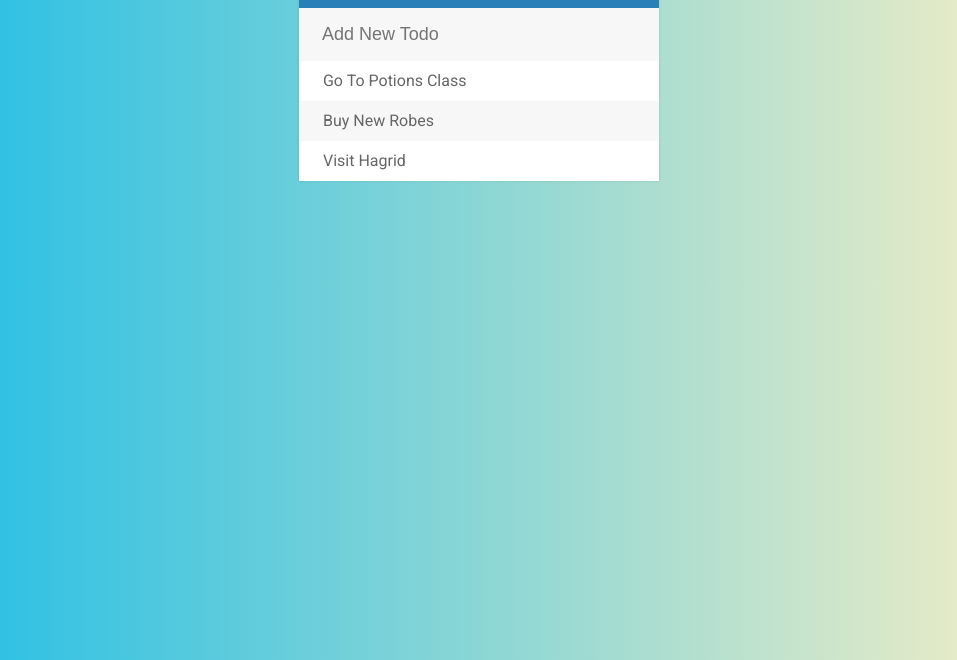
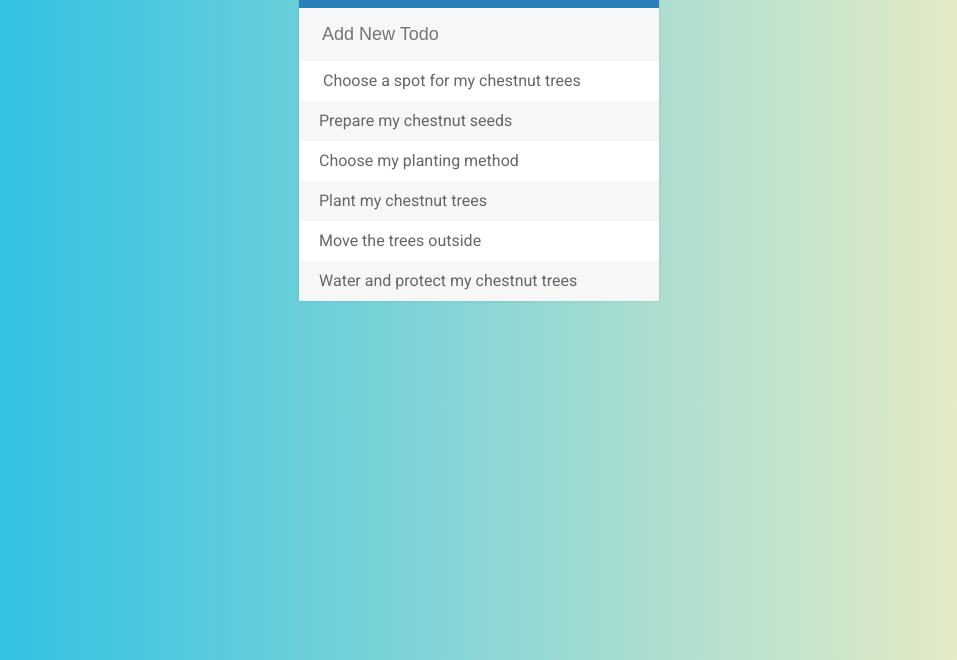
Before and after one commit to mikeananou/To-Do-List, a plain HTML site: page index.html in a window 1280 px wide. Shown: the part 140-800 px from the top of the page, without its empty margins (161-1118 px from the left). Drawn offline with Linux system fonts and the light colour scheme.

Commit message:
Update index.html

```diff
--- a/index.html
+++ b/index.html
@@ -14,9 +14,12 @@
 	<input type="text" placeholder="Add New Todo">
 
 	<ul>
-		<li><span><i class="fa fa-trash"></i></span> Go To Potions Class</li>
-		<li><span><i class="fa fa-trash"></i></span> Buy New Robes</li>
-		<li><span><i class="fa fa-trash"></i></span> Visit Hagrid</li>
+		<li><span><i class="fa fa-trash"></i></span> Choose a spot for my chestnut trees</li>
+		<li><span><i class="fa fa-trash"></i></span>Prepare my chestnut seeds</li>
+		<li><span><i class="fa fa-trash"></i></span>Choose my planting method</li>
+		<li><span><i class="fa fa-trash"></i></span>Plant my chestnut trees</li>
+		<li><span><i class="fa fa-trash"></i></span>Move the trees outside</li>
+		<li><span><i class="fa fa-trash"></i></span>Water and protect my chestnut trees</li>
 	</ul>
 </div>
 
```
